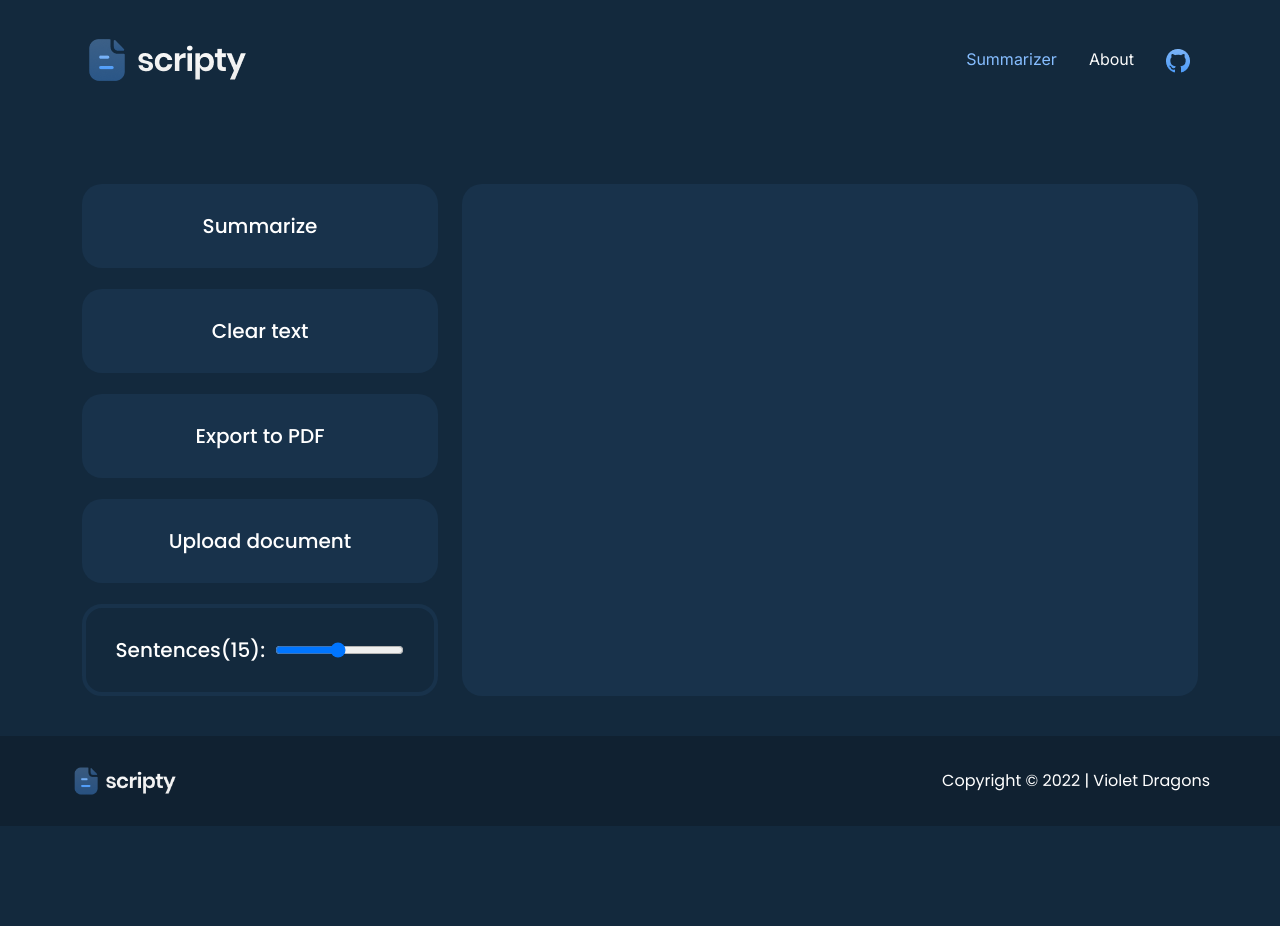
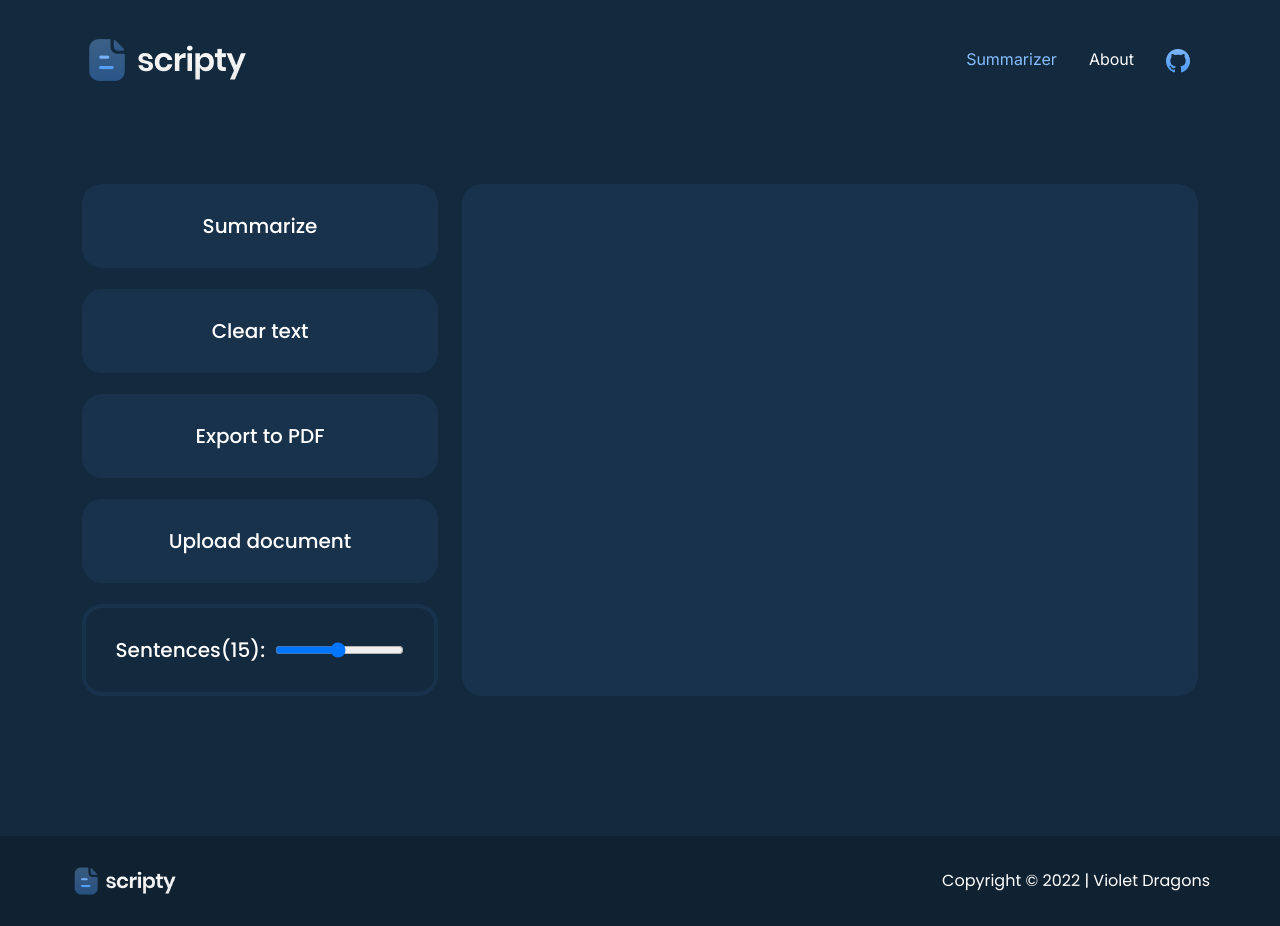
Before and after one commit to bogdanm01/scripty, a website: page public/sumarizer.html in a window 1280 px wide. Before the commit the page ends 826 px from the top, so only its background shows below. Drawn offline with nearby package versions, Linux system fonts and the light colour scheme.

Commit message:
fixed footer

```diff
--- a/scss/sections/_summarizer.scss
+++ b/scss/sections/_summarizer.scss
@@ -1,6 +1,6 @@
 #summarizer {
   padding-top: 80px;
-  height: 79vh;
+  padding-bottom: 140px;
 
   .big-button {
     display: flex;
```
Also changed, not shown: assets/css/style.css, public/assets/css/style.css.
